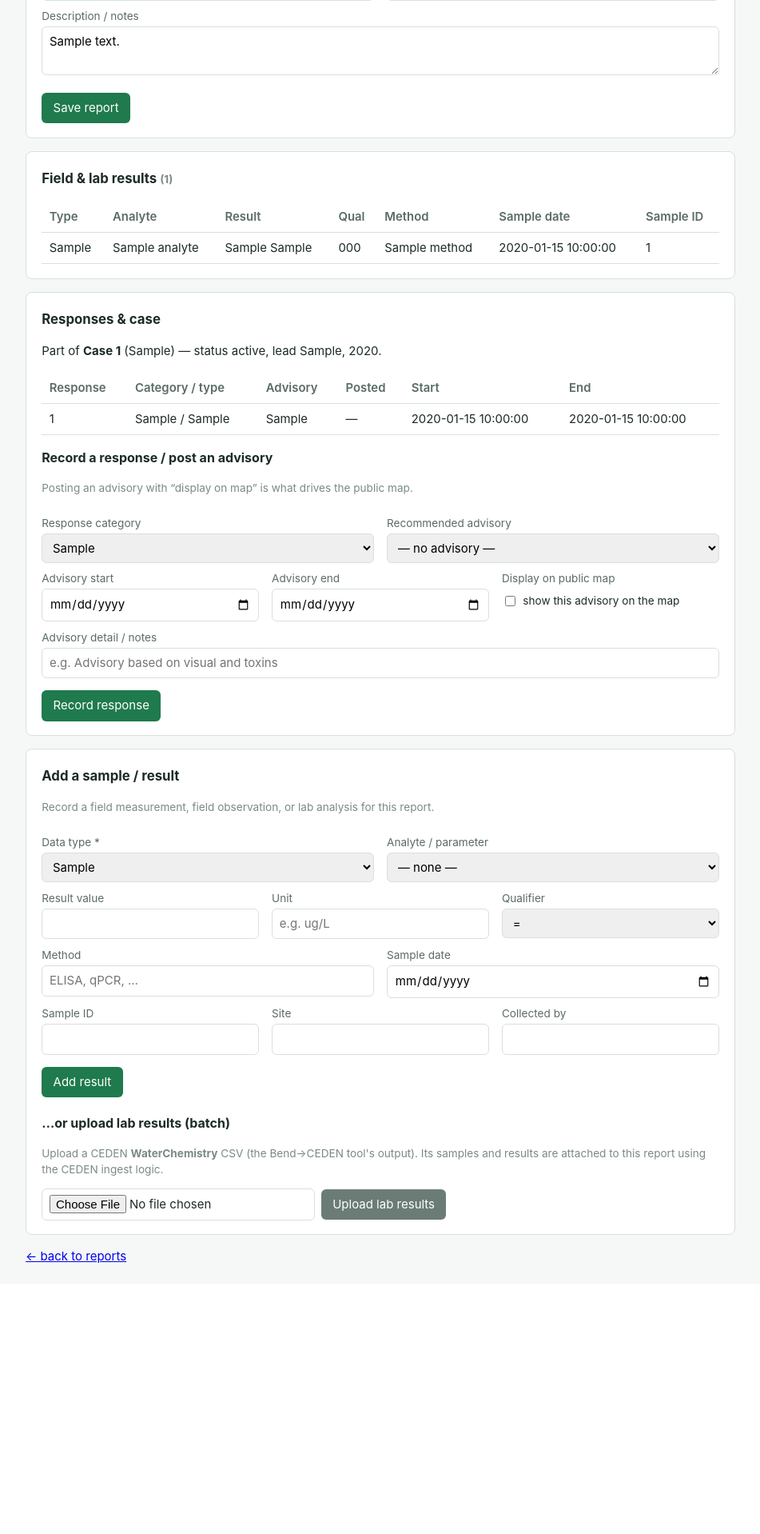
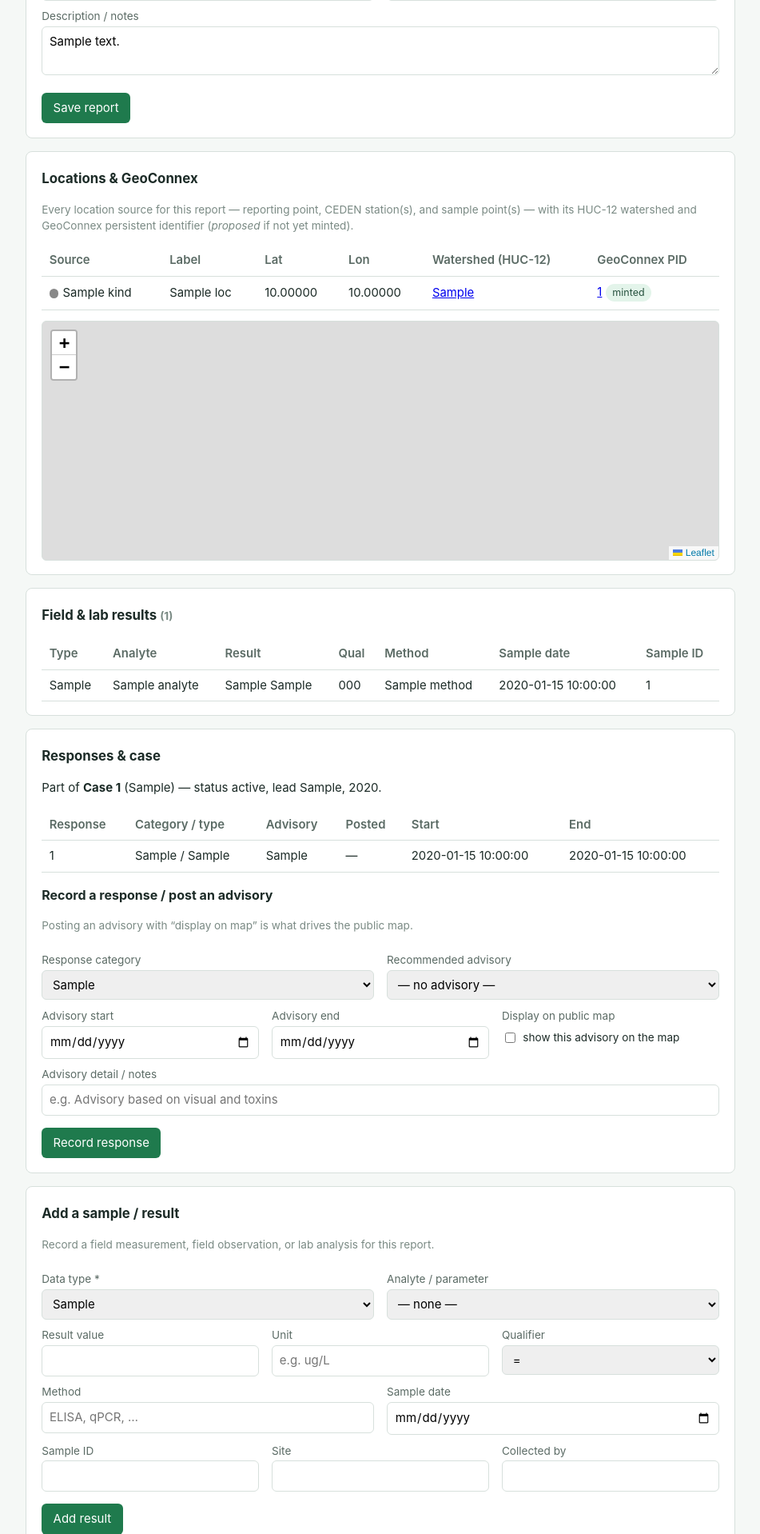
Before and after one commit to ggearheart/FHAB_Database_Modernized, a Flask app: template src/fhab/web/templates/report_detail.html in a window 1280 px wide. Shown: the part 487-2405 px from the top of the page at 80% size, without its empty margins (164-1115 px from the left). Before the commit the page ends 2066 px from the top, so only its background shows below. Run offline with Flask 3, Linux system fonts and the light colour scheme; the template is opened without the code that fills it: most values are stand-ins (such as "Sample title", 1, 10 or a date in 2020); some libraries are stand-ins or nearby versions.

Commit message:
Show all location sources + GeoConnex on the report page with a small map
The report detail page gains a "Locations & GeoConnex" section that gathers
every location source for a report — the reporting point, any CEDEN station(s),
and sample point(s) — each with its HUC-12 watershed (linked to its GeoConnex
reference URI) and its GeoConnex persistent identifier. The PID shows even when
not minted yet (the proposed URI, badged "proposed" vs "minted").

A small Leaflet map plots the points (colored by source) over an OpenStreetMap
base so staff can see how the locations compare and what features are nearby.

76 tests pass (1 new). Verified with a report showing a reporting point
(proposed PID) and a minted CEDEN station nearby.

Co-Authored-By: Claude Opus 4.8 <noreply@anthropic.com>

```diff
--- a/src/fhab/web/__init__.py
+++ b/src/fhab/web/__init__.py
@@ -19,7 +19,44 @@ from ..auth import (acting_as, authenticate, create_user, grant_role, list_roles
                     revoke_role, set_password, user_regions)
 from ..ceden import load_ceden_output, load_chemistry_for_event
 from ..db import DEFAULT_DSN, connect
+from ..geo import GEOCONNEX
 from ..reports import add_response, add_result, enter_report, update_report
+
+
+def report_locations(conn, brid):
+    """Every location source for a report: reporting point, CEDEN station(s), sample point(s),
+    each with its HUC-12 watershed and GeoConnex PID (proposed if not yet minted)."""
+    out = []
+    rep = conn.execute(
+        """SELECT ST_Y(l.geom) AS lat, ST_X(l.geom) AS lon, l.huc12, l.landmark, e.geoconnex_uri
+           FROM event e JOIN location l ON l.id = e.location_id
+           WHERE e.bloom_report_id = %s AND l.geom IS NOT NULL""", (brid,)).fetchone()
+    if rep:
+        out.append({"kind": "Reporting location", "label": rep["landmark"] or "Report point",
+                    "lat": rep["lat"], "lon": rep["lon"], "huc12": (rep["huc12"] or "").strip() or None,
+                    "pid": rep["geoconnex_uri"] or f"{GEOCONNEX}/events/{brid}",
+                    "minted": bool(rep["geoconnex_uri"]), "color": "#2563eb"})
+    for st in conn.execute(
+        """SELECT DISTINCT st.id, st.station_code, st.station_name, ST_Y(st.geom) AS lat,
+                  ST_X(st.geom) AS lon, st.huc12, st.geoconnex_uri
+           FROM sample s JOIN station st ON st.id = s.station_id
+           WHERE s.bloom_report_id = %s AND st.geom IS NOT NULL
+           ORDER BY st.station_code""", (brid,)).fetchall():
+        label = (st["station_code"] or "")
+        if st["station_name"]:
+            label = f"{label} — {st['station_name']}".strip(" —")
+        out.append({"kind": "CEDEN station", "label": label or "Station",
+                    "lat": st["lat"], "lon": st["lon"], "huc12": (st["huc12"] or "").strip() or None,
+                    "pid": st["geoconnex_uri"] or f"{GEOCONNEX}/sites/{st['id']}",
+                    "minted": bool(st["geoconnex_uri"]), "color": "#2e8b57"})
+    for sl in conn.execute(
+        """SELECT DISTINCT l.id, ST_Y(l.geom) AS lat, ST_X(l.geom) AS lon, l.huc12
+           FROM sample s JOIN location l ON l.id = s.location_id
+           WHERE s.bloom_report_id = %s AND l.geom IS NOT NULL""", (brid,)).fetchall():
+        out.append({"kind": "Sample location", "label": "Sample point",
+                    "lat": sl["lat"], "lon": sl["lon"], "huc12": (sl["huc12"] or "").strip() or None,
+                    "pid": None, "minted": False, "color": "#b35900"})
+    return out
 
 
 def create_app(dsn: str | None = None) -> Flask:
@@ -235,8 +272,10 @@ def create_app(dsn: str | None = None) -> Flask:
                     """SELECT case_id, case_class, case_status, case_lead, case_year,
                               case_start_date, case_end_date
                        FROM hab_case WHERE case_id = %s""", (ev["case_id"],)).fetchone()
+            locations = report_locations(conn, brid)
         return render_template("report_detail.html", ev=ev, results=results, responses=responses,
-                               case=case, determinations=_determinations(), analytes=_analytes(),
+                               case=case, locations=locations,
+                               determinations=_determinations(), analytes=_analytes(),
                                data_types=DATA_TYPES, recommended_advisories=_recommended_advisories(),
                                response_categories=RESPONSE_CATEGORIES)
 
--- a/src/fhab/web/templates/report_detail.html
+++ b/src/fhab/web/templates/report_detail.html
@@ -35,6 +35,57 @@
     <p></p>
     <button>Save report</button>
   </form>
+</div>
+
+<link rel="stylesheet" href="https://unpkg.com/leaflet@1.9.4/dist/leaflet.css">
+<div class="card">
+  <h1 style="font-size:1.05rem">Locations &amp; GeoConnex</h1>
+  <p class="muted">Every location source for this report — reporting point, CEDEN station(s), and
+    sample point(s) — with its HUC-12 watershed and GeoConnex persistent identifier
+    (<em>proposed</em> if not yet minted).</p>
+  <table>
+    <tr><th>Source</th><th>Label</th><th>Lat</th><th>Lon</th><th>Watershed (HUC-12)</th><th>GeoConnex PID</th></tr>
+    {% for loc in locations %}
+    <tr>
+      <td><span style="display:inline-block;width:.7rem;height:.7rem;border-radius:50%;background:{{ loc.color }};margin-right:.35rem;vertical-align:middle"></span>{{ loc.kind }}</td>
+      <td>{{ loc.label or '—' }}</td>
+      <td>{{ '%.5f'|format(loc.lat) }}</td>
+      <td>{{ '%.5f'|format(loc.lon) }}</td>
+      <td>{% if loc.huc12 %}<a href="https://geoconnex.us/ref/hu12/{{ loc.huc12 }}" target="_blank">{{ loc.huc12 }}</a>{% else %}—{% endif %}</td>
+      <td>{% if loc.pid %}<a href="{{ loc.pid }}" target="_blank">{{ loc.pid }}</a>
+          <span class="pill" style="background:{{ '#e3f4ea' if loc.minted else '#fff6e0' }}">{{ 'minted' if loc.minted else 'proposed' }}</span>{% else %}—{% endif %}</td>
+    </tr>
+    {% else %}
+    <tr><td colspan="6" class="muted">No mapped locations for this report.</td></tr>
+    {% endfor %}
+  </table>
+  {% if locations %}
+  <div id="locmap" style="height:300px; margin-top:.8rem; border:1px solid var(--line); border-radius:6px"></div>
+  <script id="locdata" type="application/json">{{ locations|tojson }}</script>
+  <script src="https://unpkg.com/leaflet@1.9.4/dist/leaflet.js"></script>
+  <script>
+  window.addEventListener('load', function () {
+    if (typeof L === 'undefined') return;
+    var locs = JSON.parse(document.getElementById('locdata').textContent);
+    var map = L.map('locmap');
+    L.tileLayer('https://{s}.tile.openstreetmap.org/{z}/{x}/{y}.png',
+      { attribution: '© OpenStreetMap contributors', maxZoom: 19 }).addTo(map);
+    var pts = [];
+    locs.forEach(function (p) {
+      if (p.lat == null || p.lon == null) return;
+      L.circleMarker([p.lat, p.lon], { radius: 7, weight: 2, color: '#fff',
+          fillColor: p.color, fillOpacity: 0.95 })
+        .bindPopup('<b>' + p.kind + '</b><br>' + (p.label || '') + '<br>'
+          + p.lat.toFixed(5) + ', ' + p.lon.toFixed(5)
+          + (p.pid ? '<br>PID: ' + p.pid + (p.minted ? '' : ' (proposed)') : ''))
+        .addTo(map);
+      pts.push([p.lat, p.lon]);
+    });
+    if (pts.length === 1) map.setView(pts[0], 14);
+    else if (pts.length > 1) map.fitBounds(pts, { padding: [30, 30], maxZoom: 15 });
+  });
+  </script>
+  {% endif %}
 </div>
 
 <div class="card">
```
Also changed, not shown: tests/test_web.py (+16 -0 lines).
